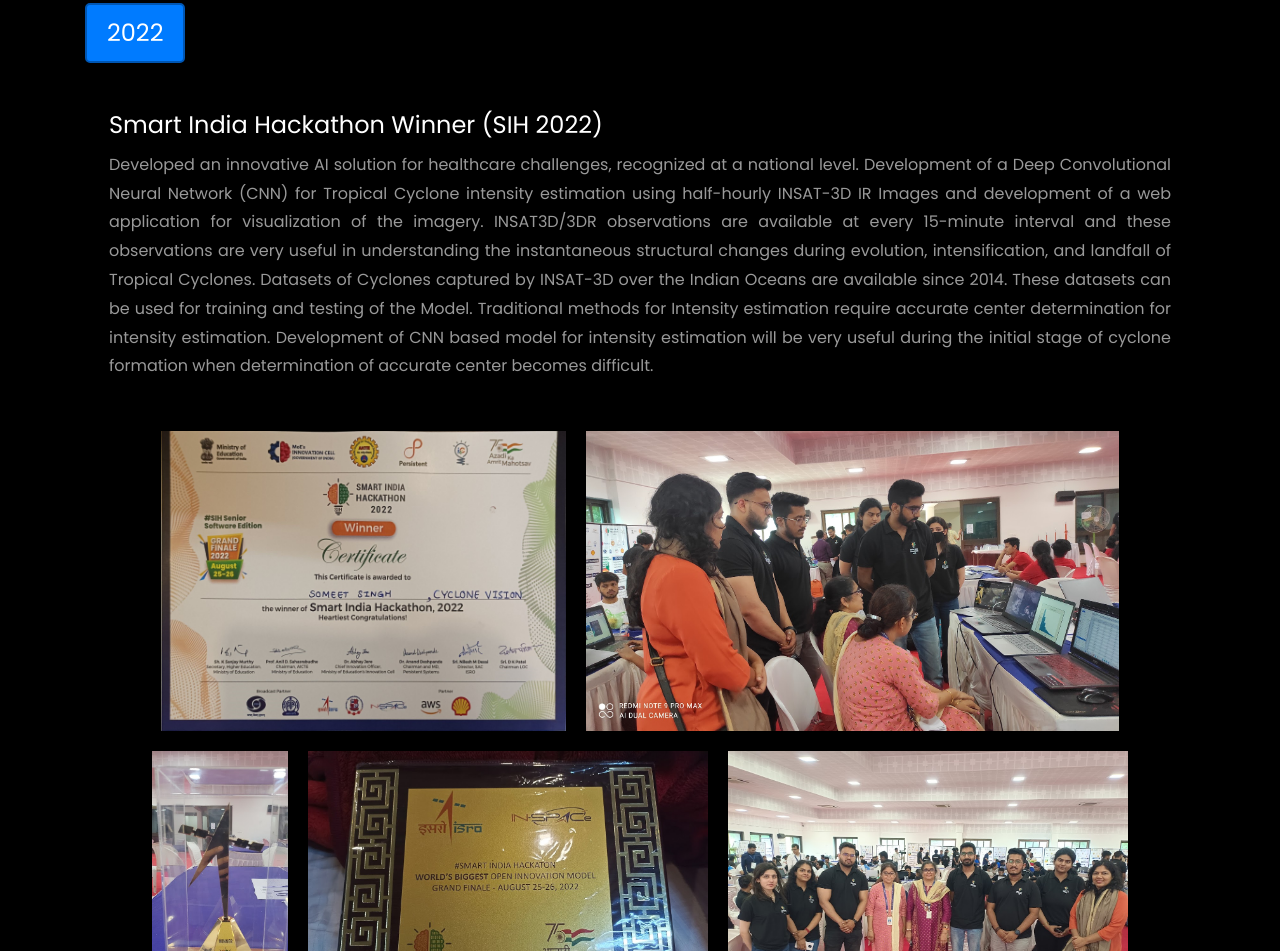
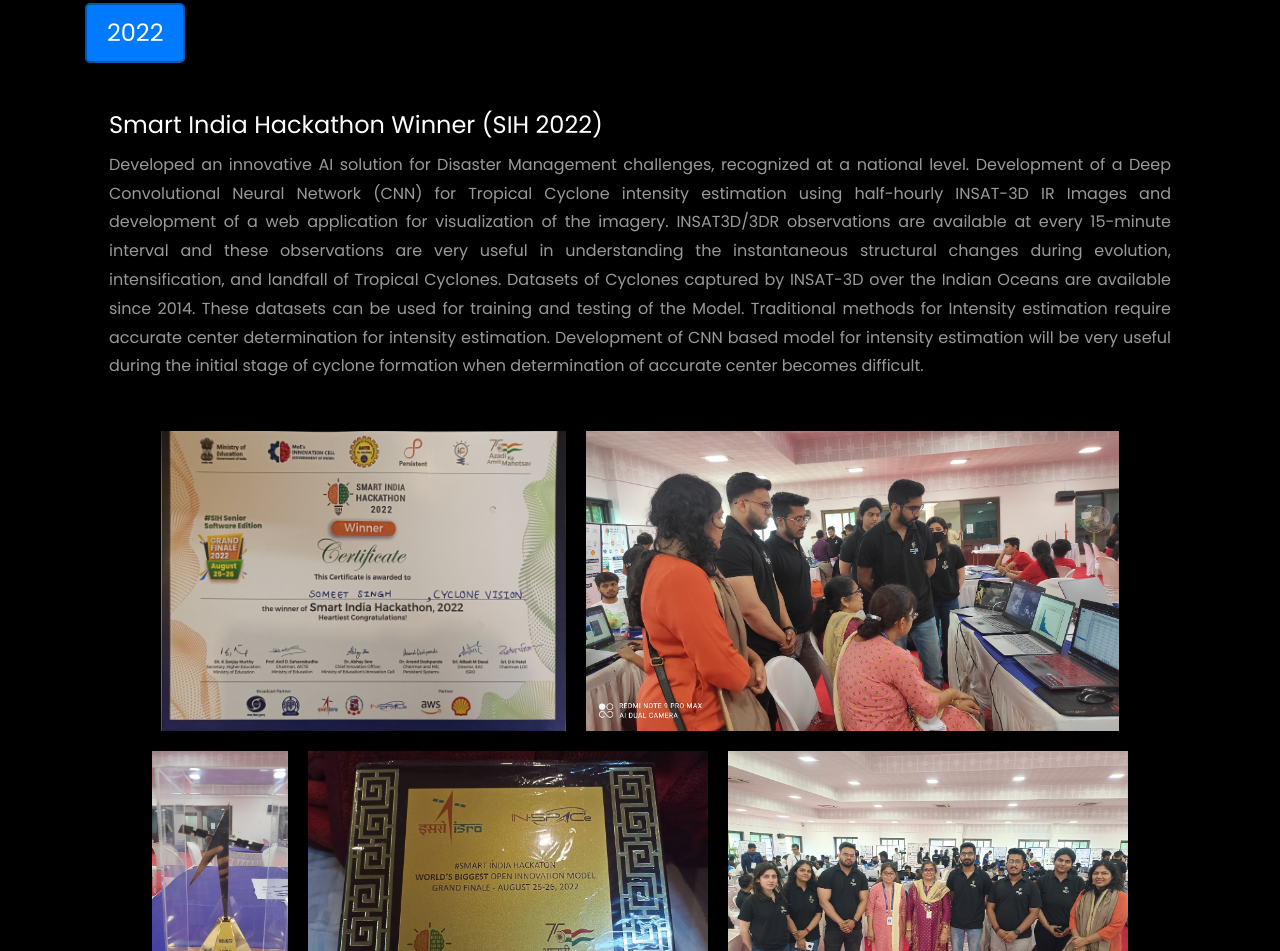
Before and after one commit to Aesthethic0de/someetsingh.github.io, a plain HTML site: page achievements.html in a window 1280 px wide. Shown: the part 1223-2174 px from the top of the page. Drawn offline with Linux system fonts and the light colour scheme.

Commit message:
Update achievements.html

```diff
--- a/achievements.html
+++ b/achievements.html
@@ -91,7 +91,7 @@
                         <!-- Achievement Image Gallery -->
                         <div class="achievement-text p-4">
                             <h4>Smart India Hackathon Winner (SIH 2022)</h4>
-                            <p class="justified-text">Developed an innovative AI solution for healthcare challenges, recognized at a national level. Development of a Deep Convolutional Neural Network (CNN) for Tropical Cyclone intensity estimation using half-hourly INSAT-3D IR Images and development of a web application for visualization of the imagery. INSAT3D/3DR observations are available at every 15-minute interval and these observations are very useful in understanding the instantaneous structural changes during evolution, intensification, and landfall of Tropical Cyclones. Datasets of Cyclones captured by INSAT-3D over the Indian Oceans are available since 2014. These datasets can be used for training and testing of the Model. Traditional methods for Intensity estimation require accurate center determination for intensity estimation. Development of CNN based model for intensity estimation will be very useful during the initial stage of cyclone formation when determination of accurate center becomes difficult.</p>
+                            <p class="justified-text">Developed an innovative AI solution for Disaster Management challenges, recognized at a national level. Development of a Deep Convolutional Neural Network (CNN) for Tropical Cyclone intensity estimation using half-hourly INSAT-3D IR Images and development of a web application for visualization of the imagery. INSAT3D/3DR observations are available at every 15-minute interval and these observations are very useful in understanding the instantaneous structural changes during evolution, intensification, and landfall of Tropical Cyclones. Datasets of Cyclones captured by INSAT-3D over the Indian Oceans are available since 2014. These datasets can be used for training and testing of the Model. Traditional methods for Intensity estimation require accurate center determination for intensity estimation. Development of CNN based model for intensity estimation will be very useful during the initial stage of cyclone formation when determination of accurate center becomes difficult.</p>
 
                         </div>
                         <div class="achievement-gallery">
```
